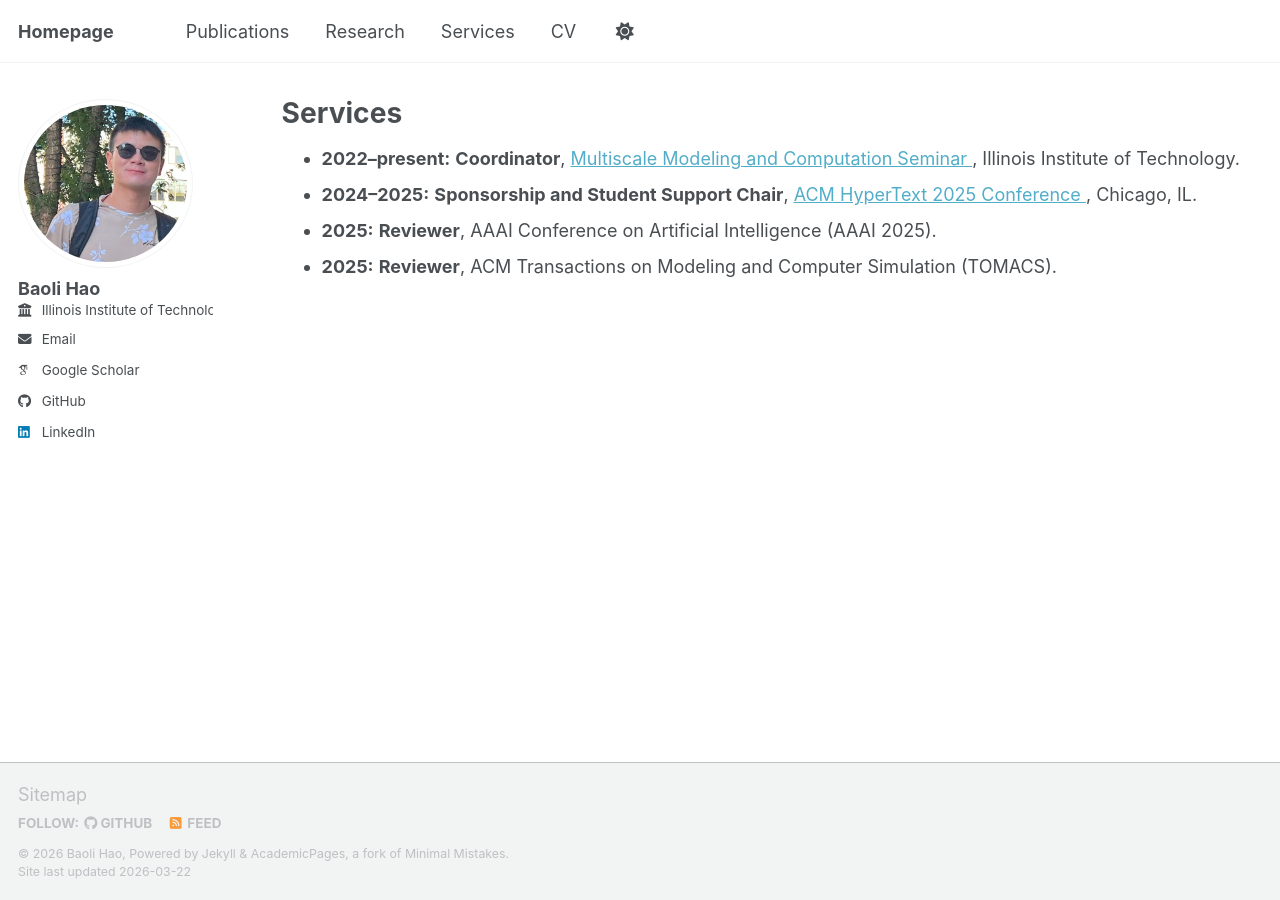
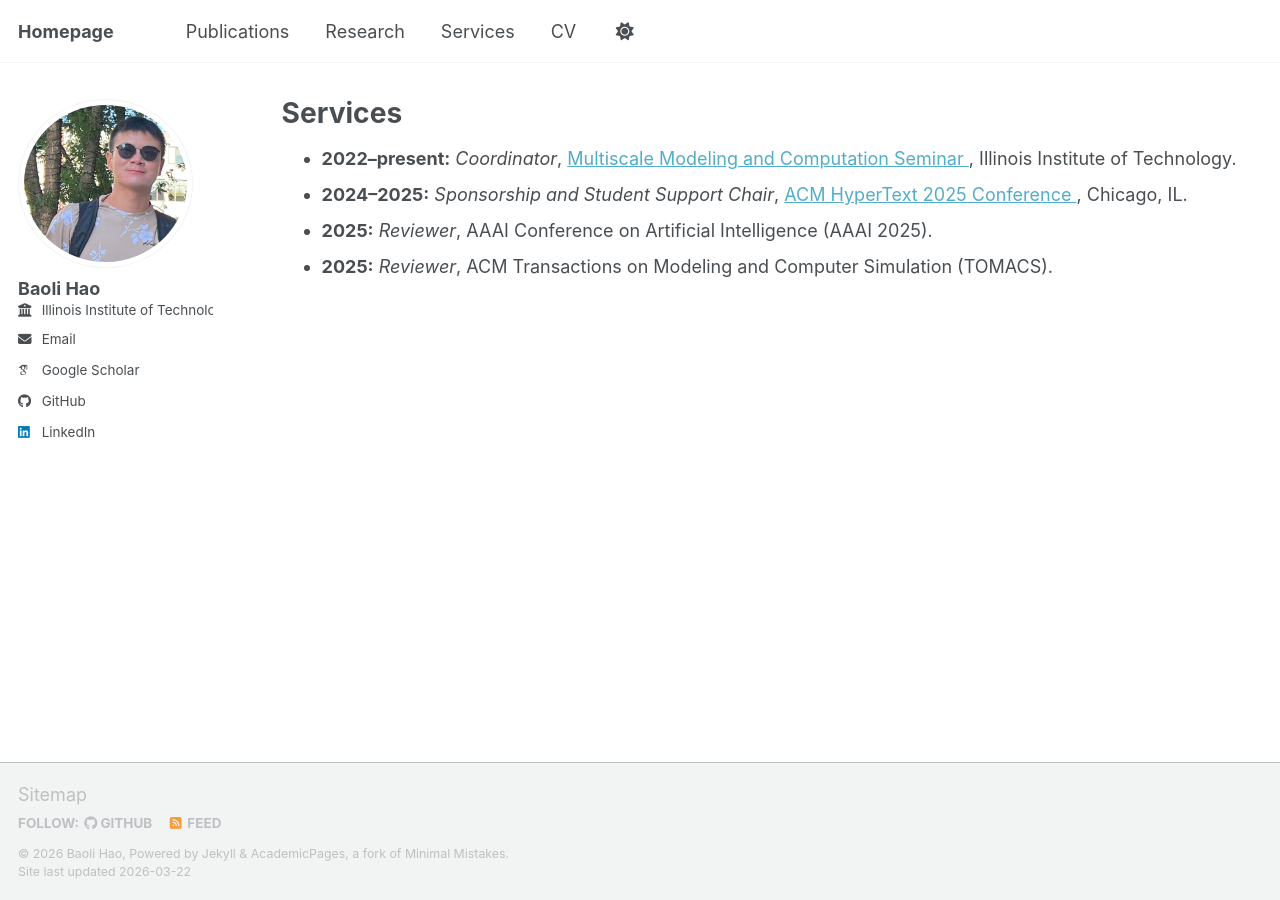
Before and after one commit to baolihao/baolihao.github.io, a Jekyll site: the page built from _pages/services.html, in a window 1280 px wide. Built offline with Jekyll 4.4.1, drawn with Linux system fonts in a browser that asks for light colours; some web fonts are replaced; a script bundle is joined from its source files by our own code; library files that are not in the unit come from our copies.

```diff
--- a/_pages/services.html
+++ b/_pages/services.html
@@ -12,26 +12,26 @@ author_profile: true
 
 <ul>
   <li>
-    <strong>2022–present:</strong> <b>Coordinator</b>,
+    <strong>2022–present:</strong> <i>Coordinator</i>,
     <a href="https://sites.google.com/view/multiscaleiit/home">
       Multiscale Modeling and Computation Seminar
     </a>, Illinois Institute of Technology.
   </li>
 
   <li>
-    <strong>2024–2025:</strong> <b>Sponsorship and Student Support Chair</b>,
+    <strong>2024–2025:</strong> <i>Sponsorship and Student Support Chair</i>,
     <a href="https://ht.acm.org/ht2025/organizers/">
       ACM HyperText 2025 Conference
     </a>, Chicago, IL.
   </li>
 
   <li>
-    <strong>2025:</strong> <b>Reviewer</b>,
+    <strong>2025:</strong> <i>Reviewer</i>,
     AAAI Conference on Artificial Intelligence (AAAI 2025).
   </li>
 
   <li>
-    <strong>2025:</strong> <b>Reviewer</b>,
+    <strong>2025:</strong> <i>Reviewer</i>,
     ACM Transactions on Modeling and Computer Simulation (TOMACS).
   </li>
 </ul>
```
